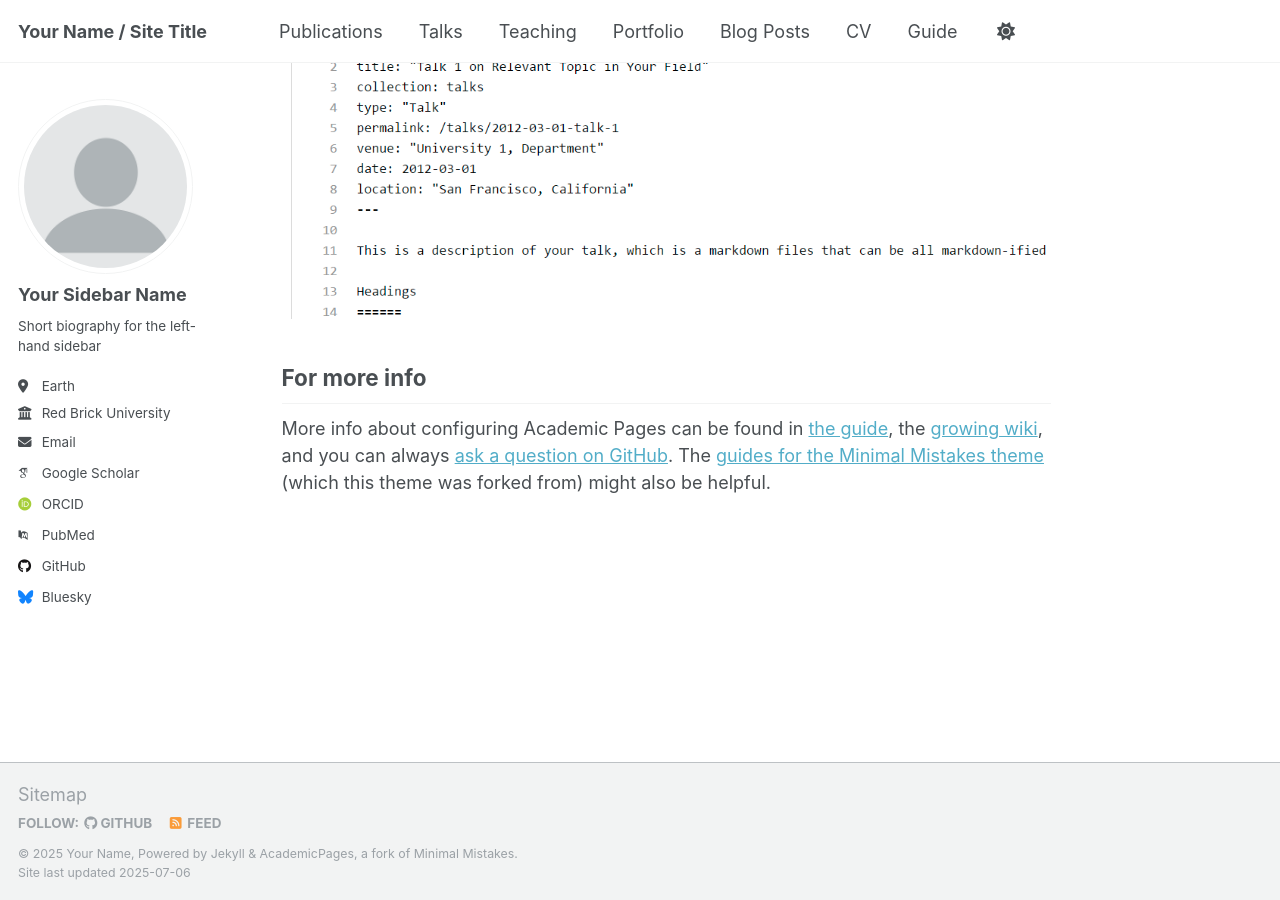
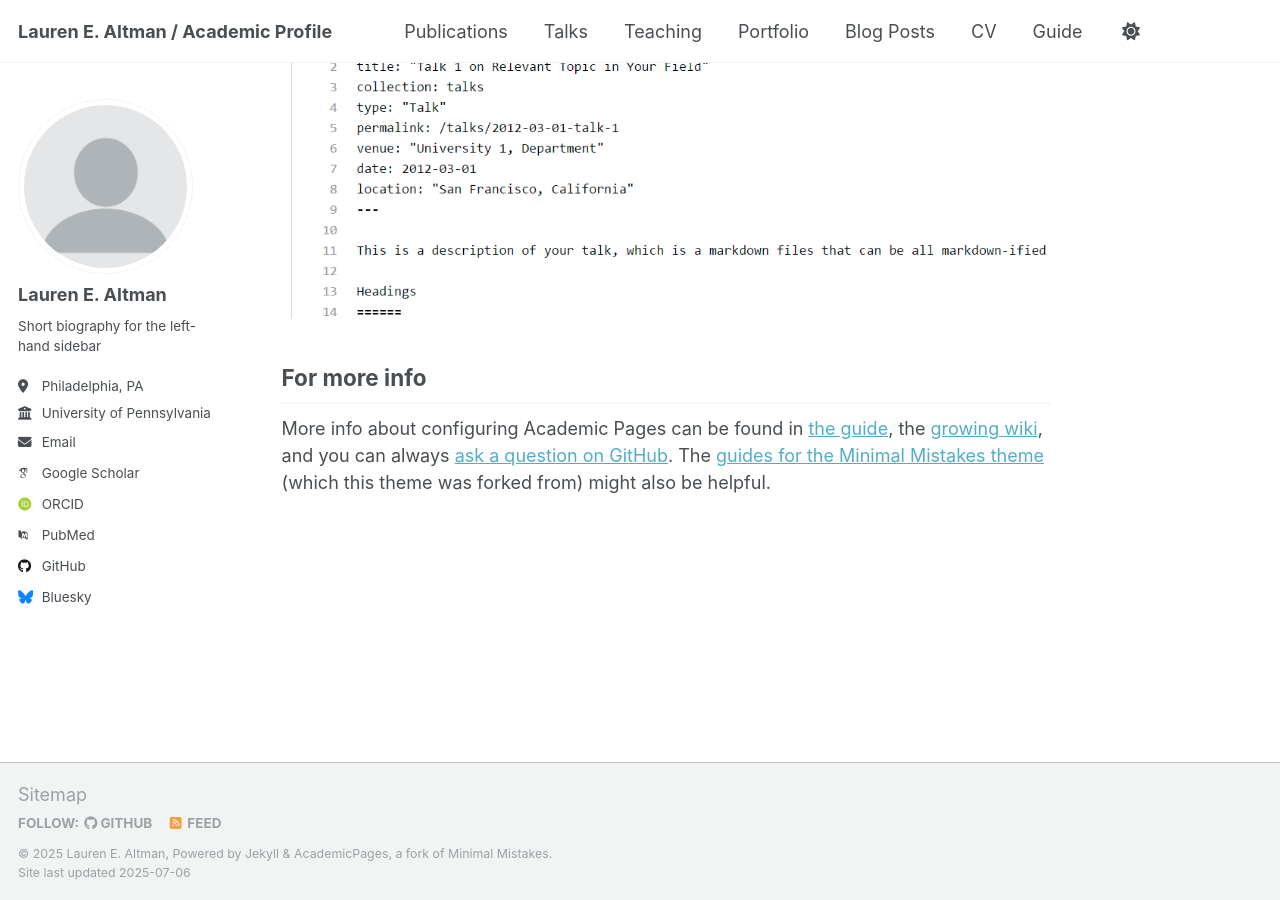
Before and after one commit to laltman2/laltman2.github.io, a Jekyll site: the page built from _pages/about.md, in a window 1280 px wide and 900 px high, scrolled down 2880 px. Built offline with Jekyll 4.4.1, drawn with Linux system fonts in a browser that asks for light colours; some web fonts are replaced; a script that is not in the unit is left out.

Commit message:
Update _config.yml

```diff
--- a/_config.yml
+++ b/_config.yml
@@ -9,13 +9,13 @@
 # Basic Site Settings
 locale                   : "en-US"
 site_theme               : "default"
-title                    : "Your Name / Site Title"
+title                    : "Lauren E. Altman / Academic Profile"
 title_separator          : "-"
-name                     : &name "Your Name"
+name                     : &name "Lauren E. Altman"
 description              : &description "personal description"
-url                      : https://academicpages.github.io # the base hostname & protocol for your site e.g. "https://[your GitHub username].github.io" or if you already have some other page hosted on Github then use "https://[your GitHub username].github.io/[Your Repo Name]"
+url                      : https://laurenealtmanacademicpages.github.io # the base hostname & protocol for your site e.g. "https://[your GitHub username].github.io" or if you already have some other page hosted on Github then use "https://[your GitHub username].github.io/[Your Repo Name]"
 baseurl                  : "" # the subpath of your site, e.g. "/blog"
-repository               : "academicpages/academicpages.github.io"
+repository               : "laltman2/laurenealtmanacademicpages.github.io"
 
 # Site Author - The following control what appear as part of the author content on the side bar.
 #               If a field is blank the icon and link will not appear, otherwise it will be shown.
@@ -23,13 +23,13 @@
 author:
   # Biographic information
   avatar           : "profile.png"
-  name             : "Your Sidebar Name"
+  name             : "Lauren E. Altman"
   pronouns         : # example: "she/her"
   bio              : "Short biography for the left-hand sidebar"
-  location         : "Earth"
-  employer         : "Red Brick University"
+  location         : "Philadelphia, PA"
+  employer         : "University of Pennsylvania"
   uri              : # URL
-  email            : "none@example.org"
+  email            : "laurenealtman@gmail.com"
 
   # Academic websites
   academia         : # URL
```
